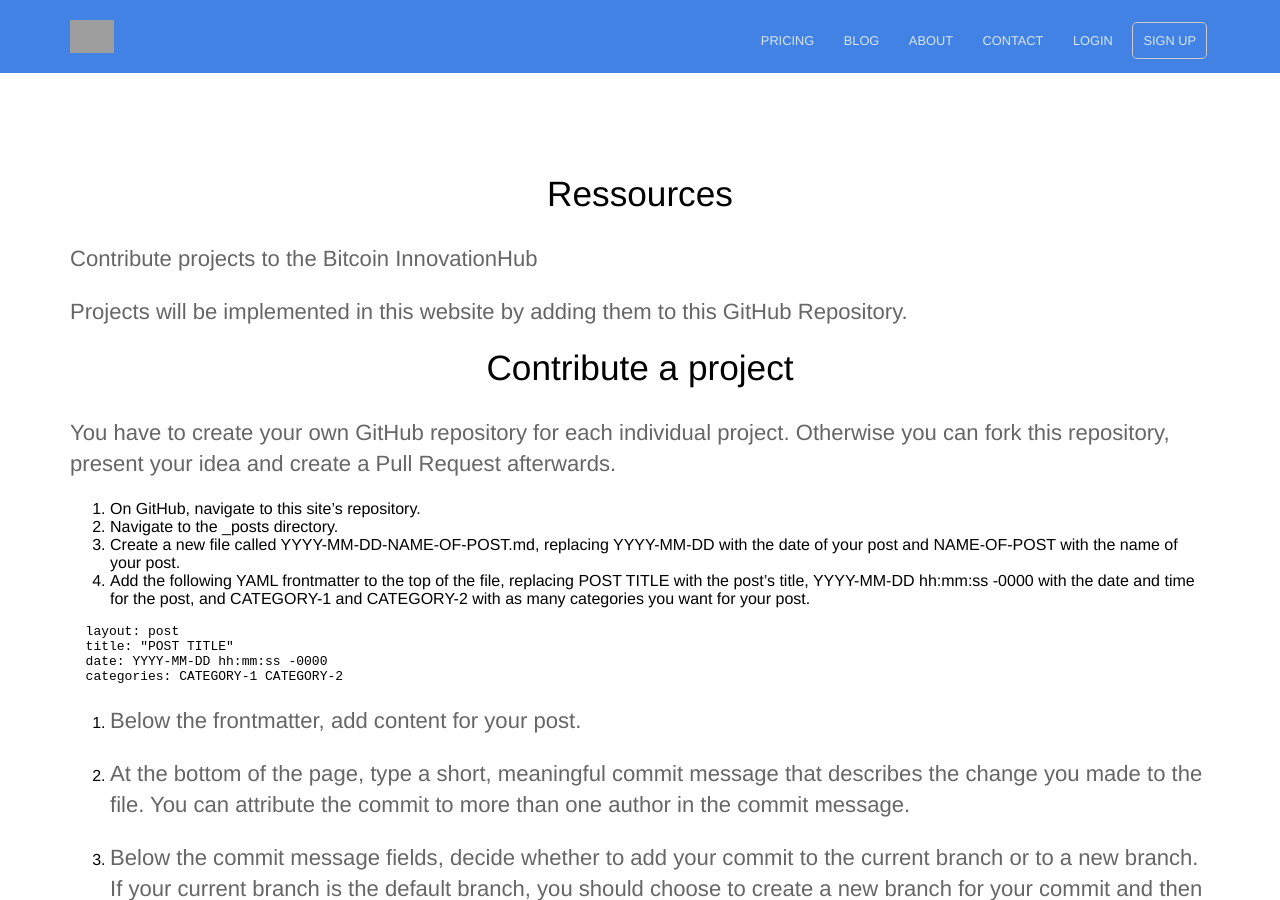
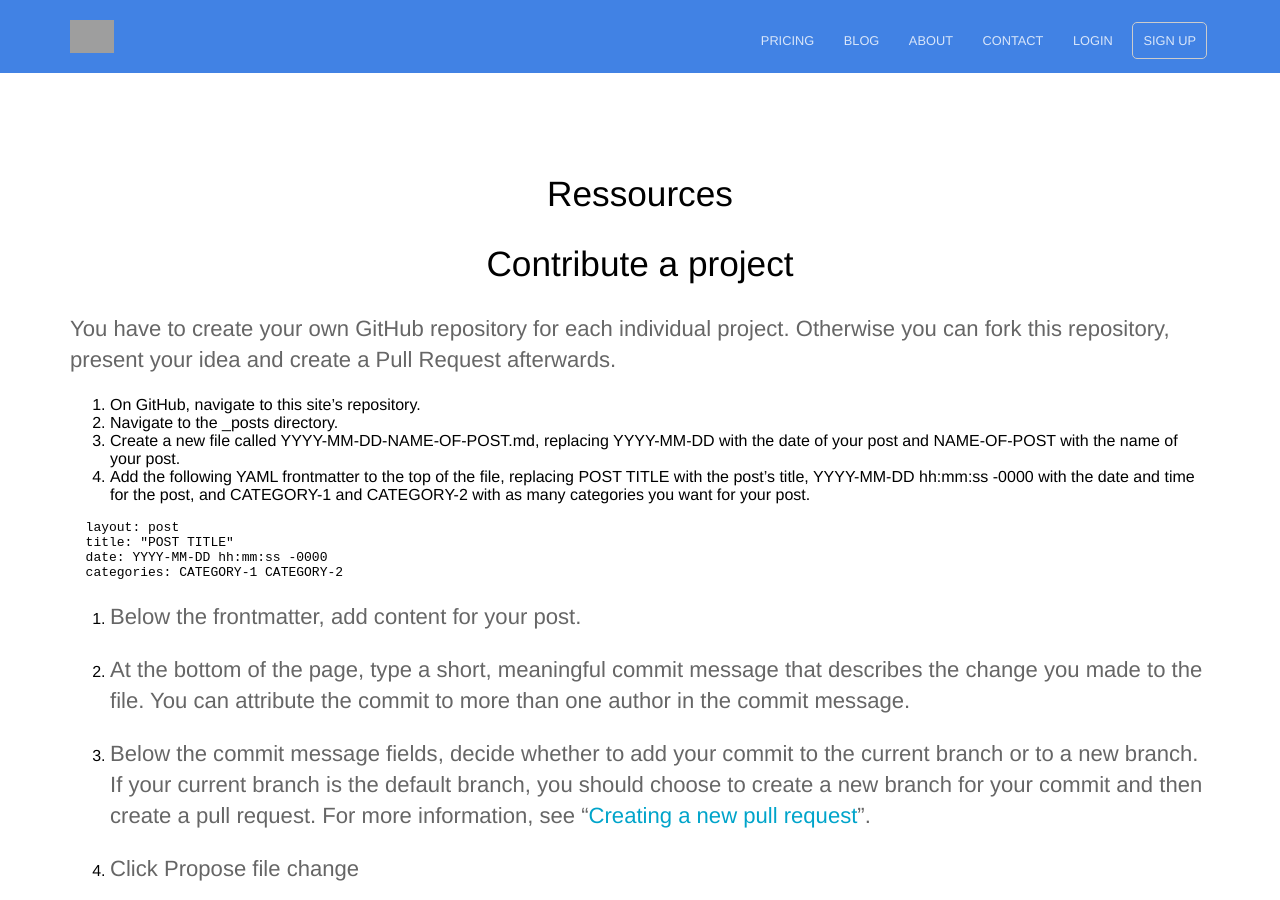
Before and after one commit to Bitcoin-InnovationHub/home, a Jekyll site: the page built from ressources.md, in a window 1280 px wide and 900 px high. Built offline with Jekyll 4.4.1, drawn with Linux system fonts in a browser that asks for light colours; grey boxes are pictures that could not be loaded.

Commit message:
Update ressources.md

```diff
--- a/ressources.md
+++ b/ressources.md
@@ -7,12 +7,6 @@ redirect_from:
   - /theme-setup/
 toc: true
 ---
-
-Contribute projects to the Bitcoin InnovationHub
-
-Projects will be implemented in this website by adding them to this GitHub Repository.
-
-
 
 ## Contribute a project
 
@@ -48,4 +42,5 @@ You have to create your own GitHub repository for each individual project. Other
 12. If prompted, type a commit message, or accept the default message.
 
 13. Click Confirm merge.
+
 14. Optionally, delete the branch. For more information, see "[Creating and deleting branches within your repository](https://docs.github.com/en/github/collaborating-with-issues-and-pull-requests/creating-and-deleting-branches-within-your-repository)".
```
